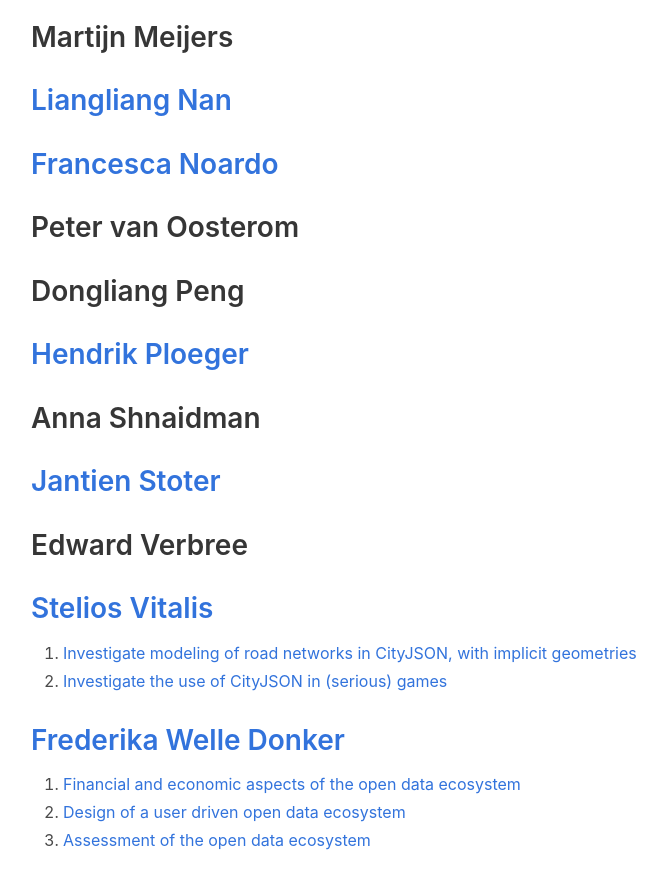
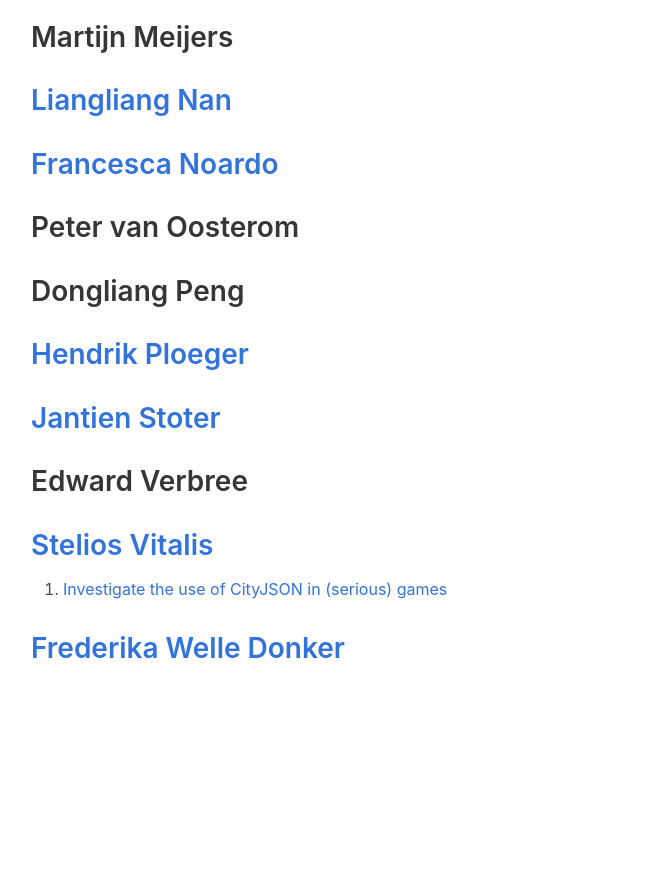
Before and after one commit to tudelft3d/geo2020, a Jekyll site: the page built from potentialtopics/index.md, in a window 1280 px wide and 900 px high, scrolled down 1632 px. Shown: the top 889 px of the window, without its empty margins (33-700 px from the left). Built offline with Jekyll 4.4.1, drawn with Linux system fonts in a browser that asks for light colours; nearby versions of some CDN libraries; after the commit the page ends 2361 px from its top, so only the background shows below that.

Commit message:
A few fixes in topics

```diff
--- a/potentialtopics/index.md
+++ b/potentialtopics/index.md
@@ -119,9 +119,6 @@
 3. [Liability in the open data ecosystem](https://kcopendata.eu/education/thesis-topics/#liability)
  -->
 
-## Anna Shnaidman
-<!-- 1. [Improved cadastral map updates](https://wiki.tudelft.nl/bin/view/Organisation/OTB/GISt/MScThesisTopics) -->
-
 
 ## [Jantien Stoter](https://3d.bk.tudelft.nl/jstoter/)
 <!-- 1. [Developing Level of Detail framework for 3D cadastre implementation in practice](https://www.fig.net/resources/proceedings/fig_proceedings/fig2020/papers/ts04e/TS04E_stoter_ho_et_al_10503_abs.pdf) [with Kadaster] -->
@@ -135,11 +132,12 @@
 
 
 ## [Stelios Vitalis](https://3d.bk.tudelft.nl/svitalis/)
-1. [Investigate modeling of road networks in CityJSON, with implicit geometries](https://3d.bk.tudelft.nl/education/msctopics/#where-do-i-turn-investigate-modelling-of-road-networks-in-cityjson-with-implicit-geometries)
+<!-- 1. [Investigate modeling of road networks in CityJSON, with implicit geometries](https://3d.bk.tudelft.nl/education/msctopics/#where-do-i-turn-investigate-modelling-of-road-networks-in-cityjson-with-implicit-geometries) -->
 1. [Investigate the use of CityJSON in (serious) games](https://3d.bk.tudelft.nl/education/msctopics/#investigate-the-use-of-cityjson-in-serious-games)
 
 
 ## [Frederika Welle Donker](https://www.tudelft.nl/en/staff/f.m.welledonker/)
-1. [Financial and economic aspects of the open data ecosystem](https://kcopendata.eu/education/thesis-topics/#financial)
+<!-- 1. [Financial and economic aspects of the open data ecosystem](https://kcopendata.eu/education/thesis-topics/#financial)
 2. [Design of a user driven open data ecosystem](https://kcopendata.eu/education/thesis-topics/#userdriven) [](https://kcopendata.eu/education/thesis-topics/#userdriven)
 3. [Assessment of the open data ecosystem](https://kcopendata.eu/education/thesis-topics/#ODECO)
+ -->
```
